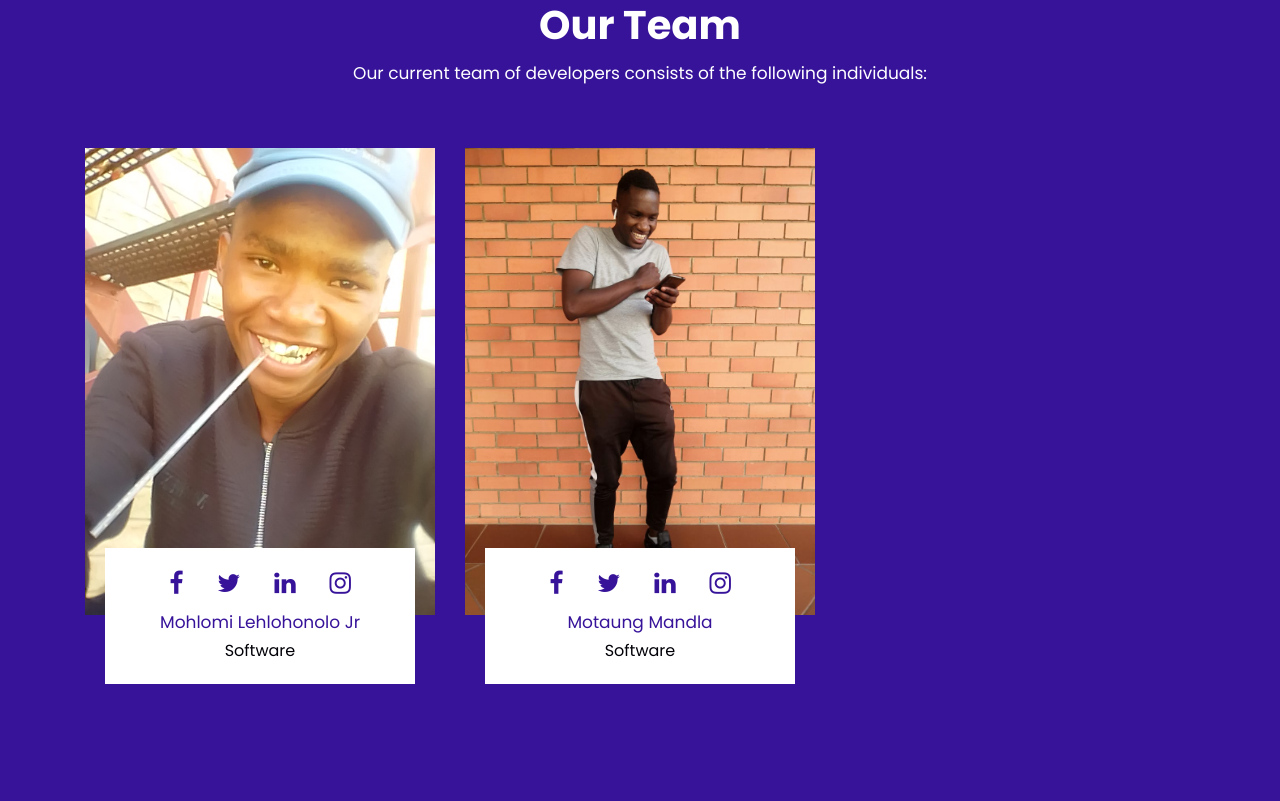
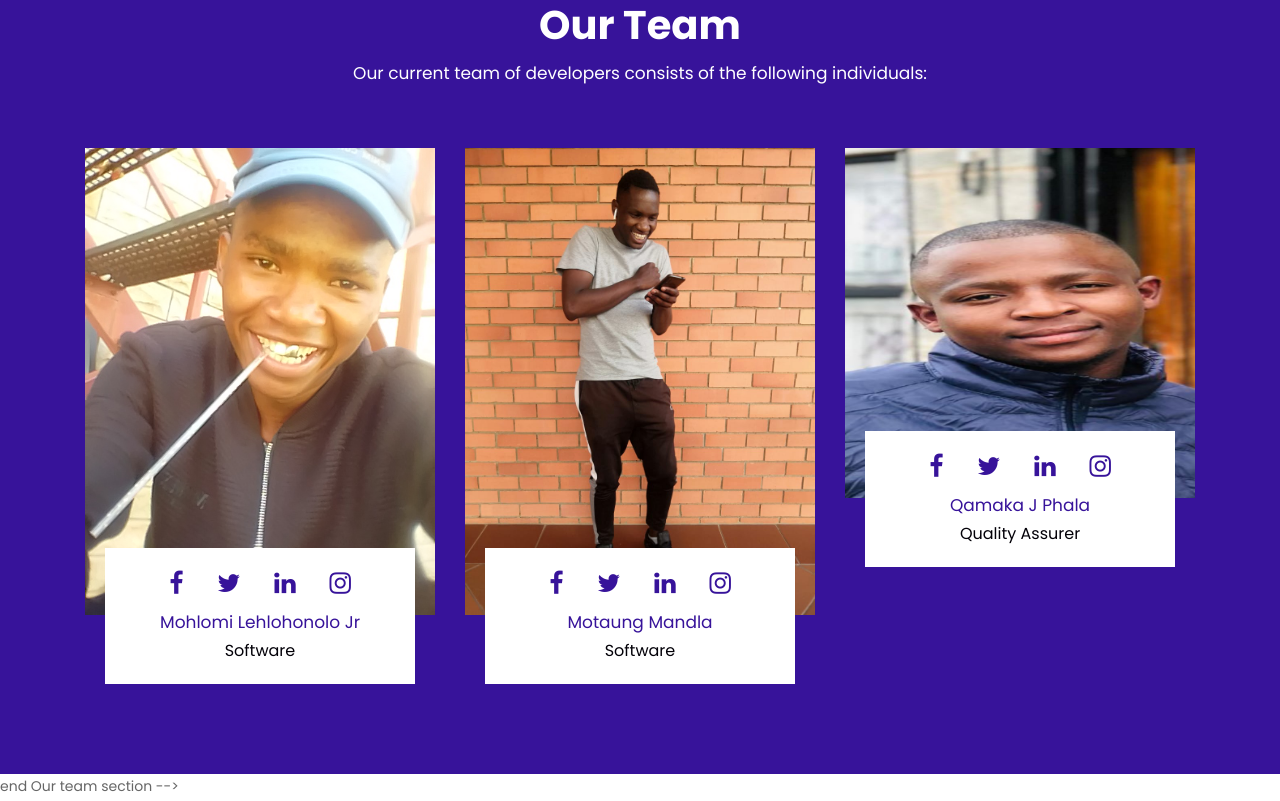
Before and after one commit to motaungmandla/Z.M.Mandla, a plain HTML site: page index.html in a window 1280 px wide. Shown: the part 4054-4855 px from the top of the page. Drawn offline with nearby package versions, Linux system fonts and the light colour scheme; some packages are replaced by stand-ins of ours; files whose address does not match are found by name.

Commit message:
Changed team_imgs

```diff
--- a/index.html
+++ b/index.html
@@ -284,9 +284,9 @@ At Motaung.inc™, we are passionate about technology and dedicated to deliverin
                      </div>
                   </div>
                 </div>
-               <!-- <div class="col-md-4">
+               <div class="col-md-4">
                   <div class="team_box">
-                     <figure><img src="images/team_img3.jpg" alt="#"/></figure>
+                     <figure><img src="images/team_img2.png" alt="#"/></figure>
                      <div class="social_box">
                         <ul class="social_team">
                            <li><a href="#"><i class="fa fa-facebook" aria-hidden="true"></i></a></li>
@@ -294,8 +294,8 @@ At Motaung.inc™, we are passionate about technology and dedicated to deliverin
                            <li><a href="#"><i class="fa fa-linkedin" aria-hidden="true"></i></a></li>
                            <li><a href="#"><i class="fa fa-instagram" aria-hidden="true"></i></a></li>
                         </ul>
-                        <h3>Mark Den</h3>
-                        <p>Software</p>
+                        <h3>Qamaka J Phala</h3>
+                        <p>Quality Assurer</p>
                      </div>
                   </div>
                </div>
```
Also changed, not shown: images/team_img1.jpg (deleted), images/team_img1.png (added), images/team_img2.jpg (deleted), images/team_img2.png (added), images/team_img3.jpg (deleted).
